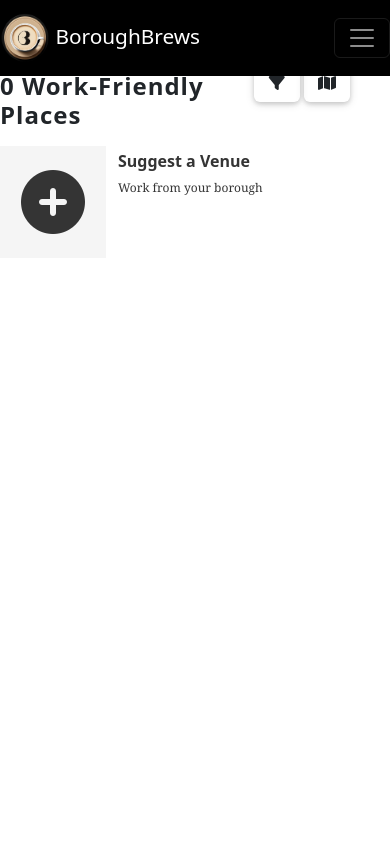
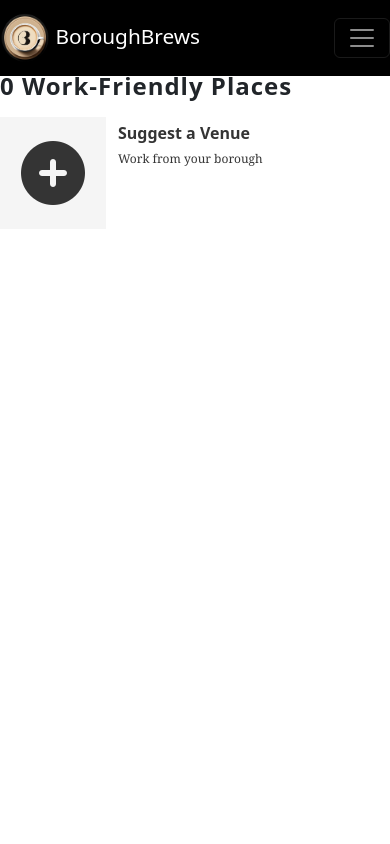
Before and after one commit to fmanzoor3/boroughbrews, a Flask app: template templates/location.html in a window 390 px wide. Run offline with Flask 3, Linux system fonts and the light colour scheme; the template is opened without the code that fills it, so the values that code supplies are empty; some libraries are stand-ins or nearby versions.

Commit message:
Make location page responsive

```diff
--- a/static/css/styles.css
+++ b/static/css/styles.css
@@ -591,6 +591,7 @@ section hr {
   width: 2.8rem;
 }
 
+
 .filters .fa, .filters svg {
   font-size: 12.8px;
   box-sizing: border-box;
@@ -712,6 +713,7 @@ section hr {
 
 #locations{
   padding: 125px 0;
+  padding-bottom: 160px;
 }
 
 #locations h1 {
@@ -954,6 +956,7 @@ input, button, select, optgroup, textarea {
 
 #suggest {
   padding: 145px 0 !important;
+  padding-bottom: 180px !important;
   min-height: 520px;
 }
 
@@ -1450,6 +1453,7 @@ body {
 /* Log in page */
 #login-register {
   padding: 8rem 0;
+  padding-bottom: 12rem;
 }
 
 #login-register p {
--- a/templates/location.html
+++ b/templates/location.html
@@ -3,7 +3,7 @@
 <div class="container-fluid" id="location">
     <div class="row">
     <div id="places-title">
-    <div class="position-relative d-lg-none my-2" id="filter-commands">
+    {# <div class="position-relative d-lg-none my-2" id="filter-commands">
     <button class="btn btn-default d-md-none" data-show="#places-filters" data-toggle="button" type="button">
     <i class="fa fa-fw fa-filter"></i>
     <span></span>
@@ -12,7 +12,7 @@
     <i class="fa fa-fw fa-map"></i>
     <span></span>
     </button>
-    </div>
+    </div> #}
     {%if all_cafes%}
     <h1 class="px-3 offset-lg-3 offset-md-4 col-lg-5 col-md-8">{{all_cafes[0].borough}}</h1>
     </div>
@@ -27,10 +27,10 @@
 {% if current_user.is_authenticated %}
     {% set disable_like_button = False %}
 {% endif %}
-    <h3>My Places</h3>
+    <h3 class="d-none d-md-block">My Places</h3>
     <div class="row no-gutters">
     <div class="col-3 col-xl-3 col-lg-4 py-1">
-<button class="btn btn-filter"
+<button class="btn btn-filter d-none d-md-block"
         data-criteria="i-like-it"
         data-action="liked"
         data-toggle="button"
@@ -43,10 +43,10 @@
     </button>
     </div>
     </div>
-    <h3>Productivity</h3>
+    <h3 class="d-none d-md-block">Productivity</h3>
     <div class="row no-gutters">
     <div class="col-3 col-xl-3 col-lg-4 py-1">
-    <button class="btn btn-filter" data-criteria="wifi" data-toggle="button">
+    <button class="btn btn-filter d-none d-md-block" data-criteria="wifi" data-toggle="button">
     <i class="fa fa-fw fa-wifi"></i>
     <br>
     <span title="Stable Wi-Fi">
@@ -55,7 +55,7 @@
     </button>
     </div>
     <div class="col-3 col-xl-3 col-lg-4 py-1">
-    <button class="btn btn-filter" data-criteria="sockets" data-toggle="button">
+    <button class="btn btn-filter d-none d-md-block" data-criteria="sockets" data-toggle="button">
     <i class="fa fa-fw fa-plug"></i>
     <br>
     <span title="Power sockets">
@@ -64,7 +64,7 @@
     </button>
     </div>
     <div class="col-3 col-xl-3 col-lg-4 py-1">
-    <button class="btn btn-filter" data-criteria="long-stay" data-toggle="button">
+    <button class="btn btn-filter d-none d-md-block" data-criteria="long-stay" data-toggle="button">
     <i class="fa fa-fw fa-user-clock"></i>
     <br>
     <span title="Long stays">
@@ -73,7 +73,7 @@
     </button>
     </div>
     <div class="col-3 col-xl-3 col-lg-4 py-1">
-    <button class="btn btn-filter" data-criteria="tables" data-toggle="button">
+    <button class="btn btn-filter d-none d-md-block" data-criteria="tables" data-toggle="button">
     <i class="fa fa-fw fa-pen-square"></i>
     <br>
     <span title="Work-friendly tables">
@@ -82,7 +82,7 @@
     </button>
     </div>
     <div class="col-3 col-xl-3 col-lg-4 py-1">
-    <button class="btn btn-filter" data-criteria="quiet" data-toggle="button">
+    <button class="btn btn-filter d-none d-md-block" data-criteria="quiet" data-toggle="button">
     <i class="fa fa-fw fa-volume-down"></i>
     <br>
     <span title="Quiet">
@@ -91,7 +91,7 @@
     </button>
     </div>
     <div class="col-3 col-xl-3 col-lg-4 py-1">
-    <button class="btn btn-filter" data-criteria="calls" data-toggle="button">
+    <button class="btn btn-filter d-none d-md-block" data-criteria="calls" data-toggle="button">
     <i class="fa fa-fw fa-headset"></i>
     <br>
     <span title="Video/audio calls">
@@ -101,10 +101,10 @@
     </div>
     </div>
 
-    <h3>Community</h3>
+    <h3 class="d-none d-md-block">Community</h3>
     <div class="row no-gutters">
     <div class="col-3 col-xl-3 col-lg-4 py-1">
-    <button class="btn btn-filter" data-criteria="vibe" data-toggle="button">
+    <button class="btn btn-filter d-none d-md-block" data-criteria="vibe" data-toggle="button">
     <i class="fa fa-fw fa-laptop"></i>
     <br>
     <span title="People working">
@@ -113,7 +113,7 @@
     </button>
     </div>
     <div class="col-3 col-xl-3 col-lg-4 py-1">
-    <button class="btn btn-filter" data-criteria="groups" data-toggle="button">
+    <button class="btn btn-filter d-none d-md-block" data-criteria="groups" data-toggle="button">
     <i class="fa fa-fw fa-users"></i>
     <br>
     <span title="Group tables">
@@ -123,10 +123,10 @@
     </div>
     </div>
 
-    <h3>Service</h3>
+    <h3 class="d-none d-md-block">Service</h3>
     <div class="row no-gutters">
     <div class="col-3 col-xl-3 col-lg-4 py-1">
-    <button class="btn btn-filter" data-criteria="coffee" data-toggle="button">
+    <button class="btn btn-filter d-none d-md-block" data-criteria="coffee" data-toggle="button">
     <i class="fa fa-fw fa-coffee"></i>
     <br>
     <span title="Coffee">
@@ -135,7 +135,7 @@
     </button>
     </div>
     <div class="col-3 col-xl-3 col-lg-4 py-1">
-    <button class="btn btn-filter" data-criteria="food" data-toggle="button">
+    <button class="btn btn-filter d-none d-md-block" data-criteria="food" data-toggle="button">
     <i class="fa fa-fw fa-utensils"></i>
     <br>
     <span title="Food">
@@ -144,7 +144,7 @@
     </button>
     </div>
     <div class="col-3 col-xl-3 col-lg-4 py-1">
-    <button class="btn btn-filter" data-criteria="veggie" data-toggle="button">
+    <button class="btn btn-filter d-none d-md-block" data-criteria="veggie" data-toggle="button">
     <i class="fa fa-fw fa-leaf"></i>
     <br>
     <span title="Veggie">
@@ -153,7 +153,7 @@
     </button>
     </div>
     <div class="col-3 col-xl-3 col-lg-4 py-1">
-    <button class="btn btn-filter" data-criteria="alcohol" data-toggle="button">
+    <button class="btn btn-filter d-none d-md-block" data-criteria="alcohol" data-toggle="button">
     <i class="fa fa-fw fa-glass-martini"></i>
     <br>
     <span title="Alcohol">
@@ -162,7 +162,7 @@
     </button>
     </div>
     <div class="col-3 col-xl-3 col-lg-4 py-1">
-    <button class="btn btn-filter" data-criteria="credit-cards" data-toggle="button">
+    <button class="btn btn-filter d-none d-md-block" data-criteria="credit-cards" data-toggle="button">
     <i class="fa fa-fw fa-credit-card"></i>
     <br>
     <span title="Credit cards">
@@ -172,10 +172,10 @@
     </div>
     </div>
 
-    <h3>Space</h3>
+    <h3 class="d-none d-md-block">Space</h3>
     <div class="row no-gutters">
     <div class="col-3 col-xl-3 col-lg-4 py-1">
-    <button class="btn btn-filter" data-criteria="light" data-toggle="button">
+    <button class="btn btn-filter d-none d-md-block" data-criteria="light" data-toggle="button">
     <i class="fa fa-fw fa-sun"></i>
     <br>
     <span title="Natural light">
@@ -184,7 +184,7 @@
     </button>
     </div>
     <div class="col-3 col-xl-3 col-lg-4 py-1">
-    <button class="btn btn-filter" data-criteria="outdoor" data-toggle="button">
+    <button class="btn btn-filter d-none d-md-block" data-criteria="outdoor" data-toggle="button">
     <i class="fa fa-fw fa-tree"></i>
     <br>
     <span title="Outdoor area">
@@ -193,7 +193,7 @@
     </button>
     </div>
     <div class="col-3 col-xl-3 col-lg-4 py-1">
-    <button class="btn btn-filter" data-criteria="spacious" data-toggle="button">
+    <button class="btn btn-filter d-none d-md-block" data-criteria="spacious" data-toggle="button">
     <i class="fa fa-fw fa-arrows-alt"></i>
     <br>
     <span title="Spacious">
@@ -202,7 +202,7 @@
     </button>
     </div>
     <div class="col-3 col-xl-3 col-lg-4 py-1">
-    <button class="btn btn-filter" data-criteria="toilets" data-toggle="button">
+    <button class="btn btn-filter d-none d-md-block" data-criteria="toilets" data-toggle="button">
     <i class="fa fa-fw fa-toilet-paper"></i>
     <br>
     <span title="Restroom">
@@ -211,7 +211,7 @@
     </button>
     </div>
     <div class="col-3 col-xl-3 col-lg-4 py-1">
-    <button class="btn btn-filter" data-criteria="access" data-toggle="button">
+    <button class="btn btn-filter d-none d-md-block" data-criteria="access" data-toggle="button">
     <i class="fa fa-fw fa-wheelchair"></i>
     <br>
     <span title="Accessible">
@@ -220,7 +220,7 @@
     </button>
     </div>
     <div class="col-3 col-xl-3 col-lg-4 py-1">
-    <button class="btn btn-filter" data-criteria="ac" data-toggle="button">
+    <button class="btn btn-filter d-none d-md-block" data-criteria="ac" data-toggle="button">
     <i class="fa fa-fw fa-thermometer-half"></i>
     <br>
     <span title="Air conditioned">
@@ -229,7 +229,7 @@
     </button>
     </div>
     <div class="col-3 col-xl-3 col-lg-4 py-1">
-    <button class="btn btn-filter" data-criteria="pets" data-toggle="button">
+    <button class="btn btn-filter d-none d-md-block" data-criteria="pets" data-toggle="button">
     <i class="fa fa-fw fa-dog"></i>
     <br>
     <span title="Pet friendly">
@@ -238,7 +238,7 @@
     </button>
     </div>
     <div class="col-3 col-xl-3 col-lg-4 py-1">
-    <button class="btn btn-filter" data-criteria="parking" data-toggle="button">
+    <button class="btn btn-filter d-none d-md-block" data-criteria="parking" data-toggle="button">
     <i class="fa fa-fw fa-car"></i>
     <br>
     <span title="Parking">
@@ -306,7 +306,7 @@
     </div>
     <!-- Places Map -->
     <script src="https://maps.googleapis.com/maps/api/js?key={{google_api_key}}"></script>
-    <div id="map-container">
+    <div class="col-12 order-md-3 order-2 d-none d-md-block" id="map-container">
     <div id="map"></div>
   </div>
   <script>
```
